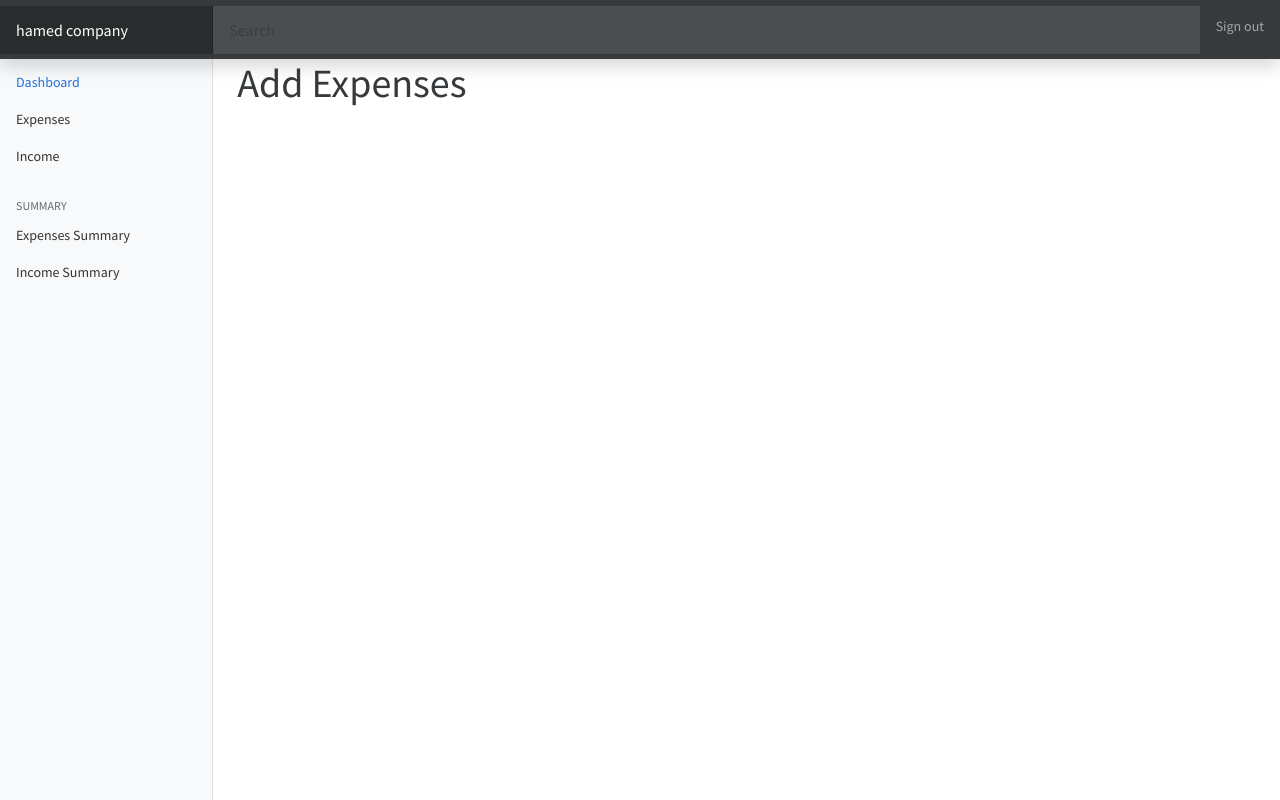
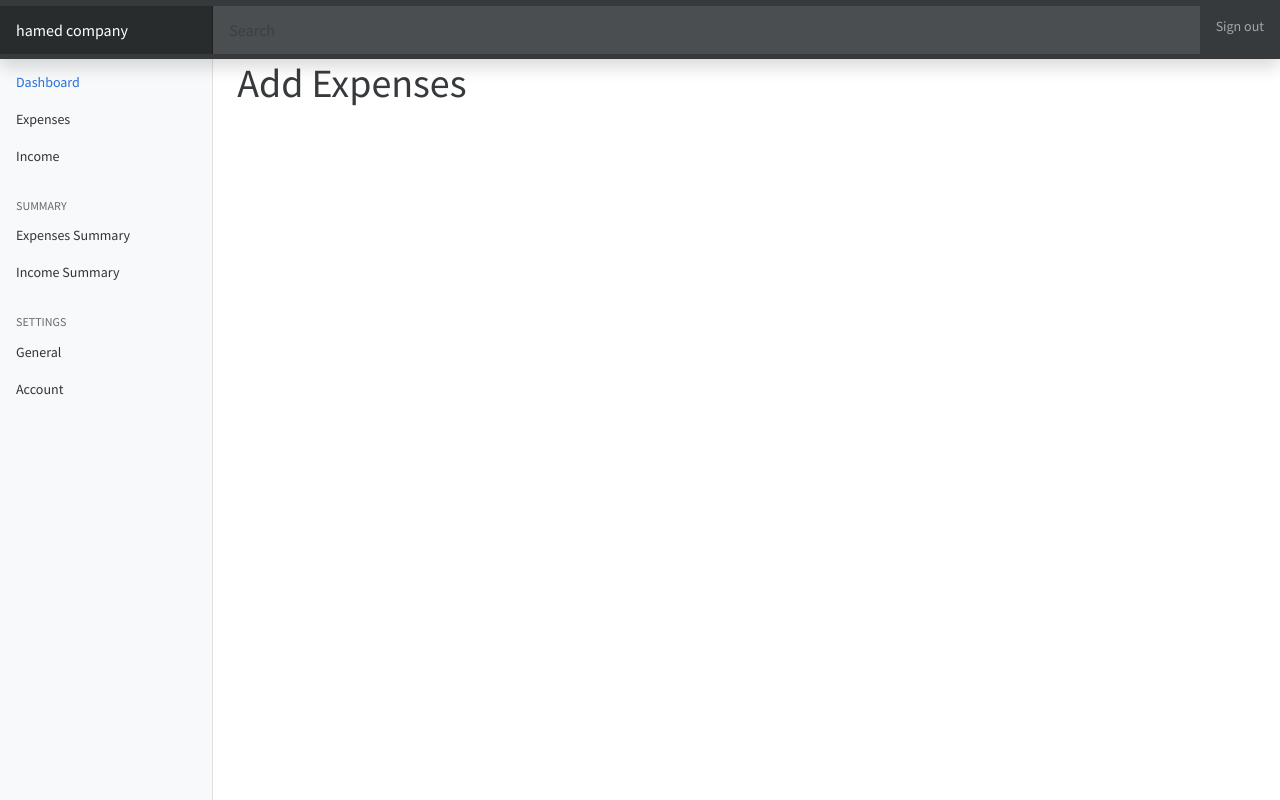
Before and after one commit to hamedshadow/expenses-app, a Django app: page /add-expenses in a window 1280 px wide. Run offline with Django 5.2, Linux system fonts and the light colour scheme; parts of the project's set-up code (start-up, migrations or seed data) failed here and were passed over; some libraries are stand-ins or nearby versions.

```diff
--- a/expenseswebsite/urls.py
+++ b/expenseswebsite/urls.py
@@ -21,4 +21,5 @@ urlpatterns = [
     path('', include('expenses.urls')),
     path('authentication/', include('authentication.urls')),
     path('admin/', admin.site.urls),
+    path('preferences/', include('userpreferences.urls')),
 ]
--- a/templates/partials/_sidebar.html
+++ b/templates/partials/_sidebar.html
@@ -73,5 +73,38 @@
           </a>
         </li> {% endcomment %}
       </ul>
+      <h6 class="sidebar-heading d-flex justify-content-between align-items-center px-3 mt-4 mb-1 text-muted text-uppercase">
+        <span>Settings</span>
+        <a class="link-secondary" href="#" aria-label="Add a new report">
+          <span data-feather="plus-circle" class="align-text-bottom"></span>
+        </a>
+      </h6>
+      <ul class="nav flex-column mb-2">
+        <li class="nav-item">
+          <a class="nav-link" href="{% url 'preferences' %}">
+            <span data-feather="file-text" class="align-text-bottom"></span>
+            General
+          </a>
+        </li>
+        <li class="nav-item">
+          <a class="nav-link" href="#">
+            <span data-feather="file-text" class="align-text-bottom"></span>
+            Account
+          </a>
+        </li>
+        {% comment %} <li class="nav-item">
+          <a class="nav-link" href="#">
+            <span data-feather="file-text" class="align-text-bottom"></span>
+            Income Summary
+          </a>
+        </li> {% endcomment %}
+        {% comment %} <li class="nav-item">
+          <a class="nav-link" href="#">
+            <span data-feather="file-text" class="align-text-bottom"></span>
+            Year-end sale
+          </a>
+        </li> {% endcomment %}
+      </ul>
+
     </div>
   </nav>
```
Also changed, not shown: userpreferences/views.py (+11 -0 lines).
